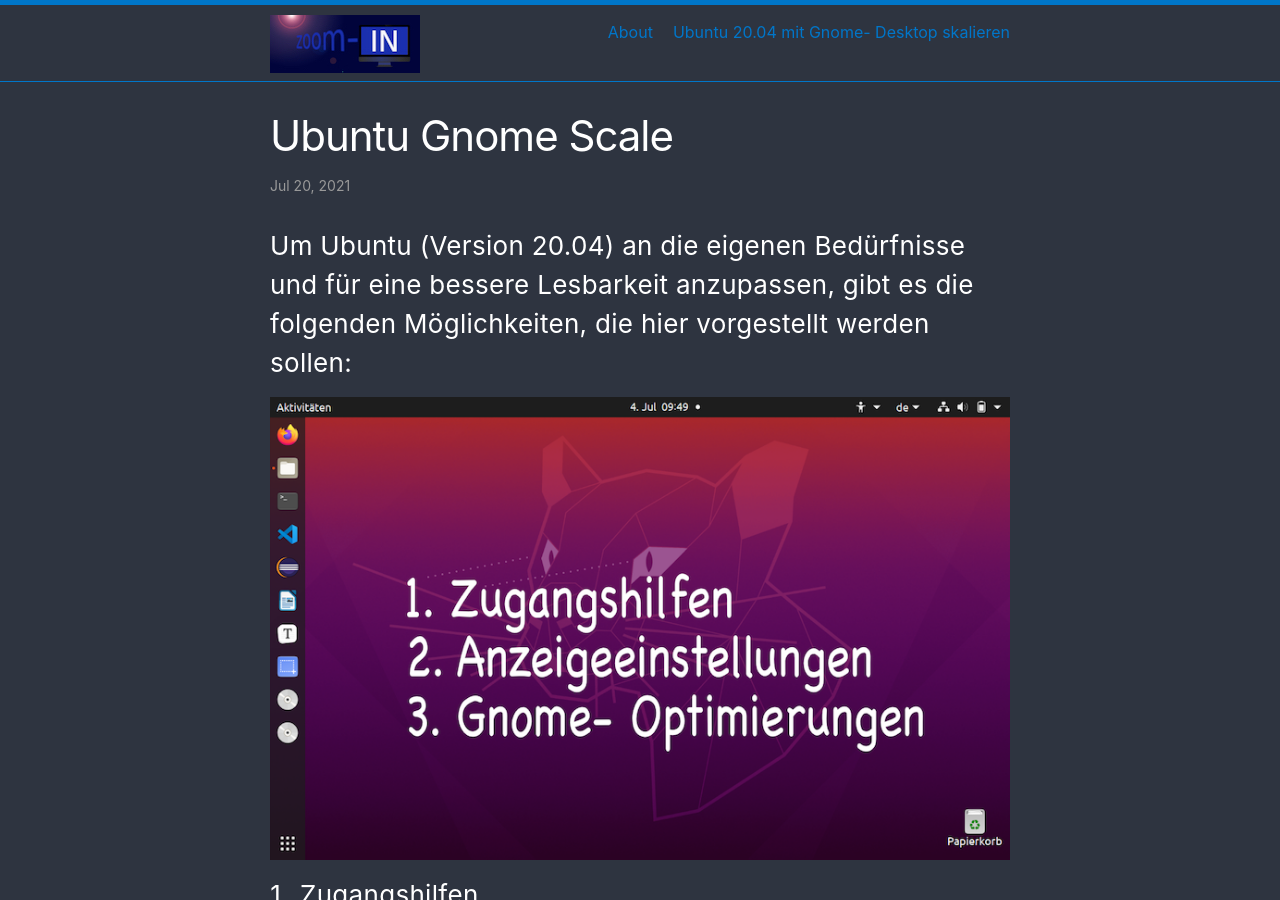
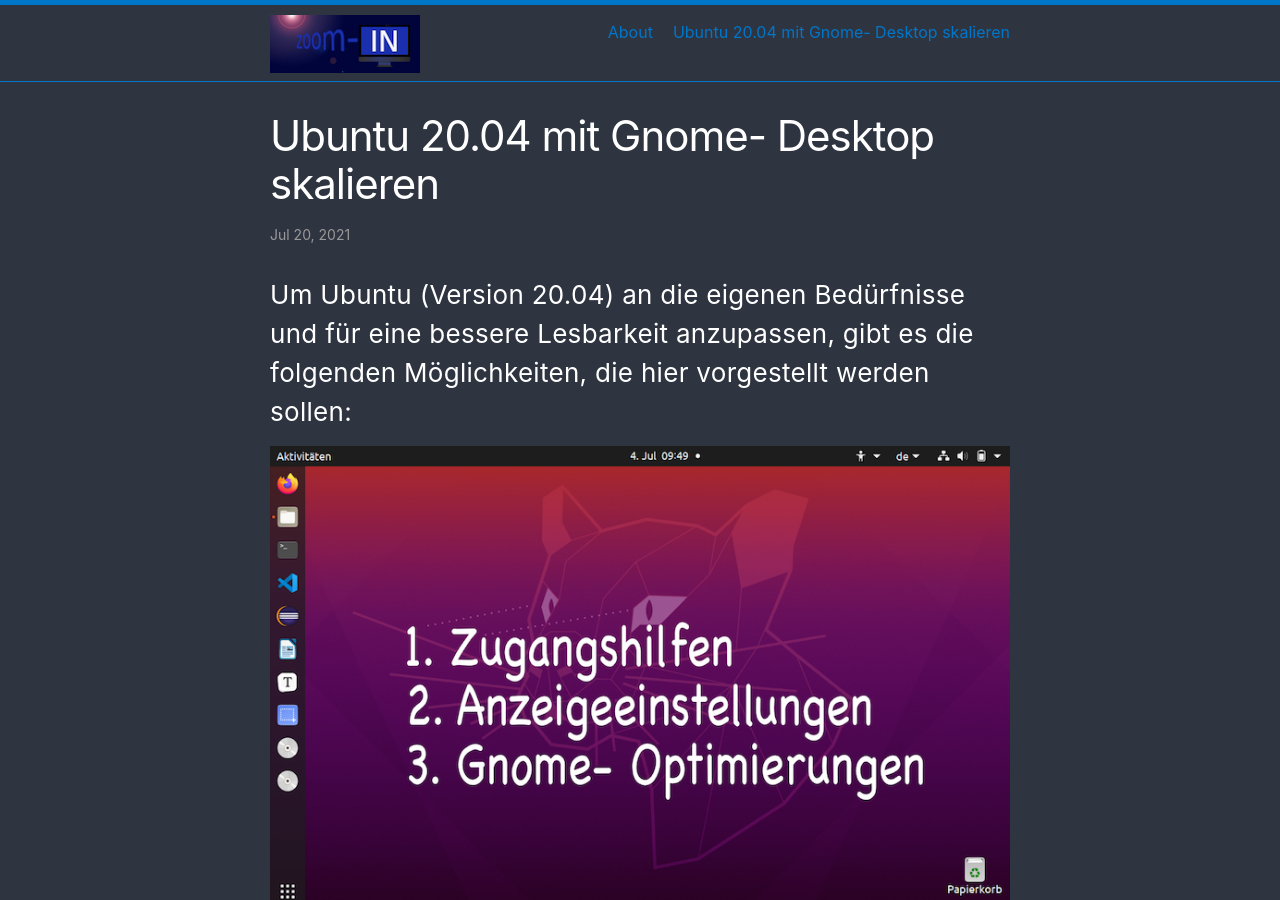
Before and after one commit to henrietteBaum/henrietteBaum.github.io, a Jekyll site: the page built from _posts/2021-07-20-ubuntu-gnome-scale.md, in a window 1280 px wide and 900 px high. Built offline with Jekyll 4.4.1, drawn with Linux system fonts in a browser that asks for light colours.

Commit message:
Update 2021-07-20-ubuntu-gnome-scale.md

```diff
--- a/_posts/2021-07-20-ubuntu-gnome-scale.md
+++ b/_posts/2021-07-20-ubuntu-gnome-scale.md
@@ -1,5 +1,6 @@
 ---
 layout: post
+title: Ubuntu 20.04 mit Gnome- Desktop skalieren
 ---
 
 
```
